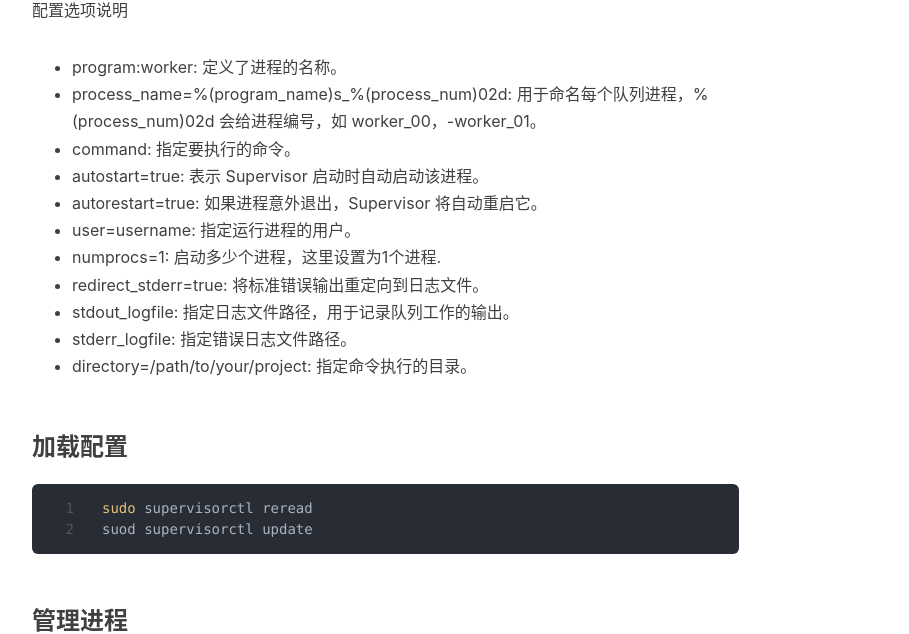
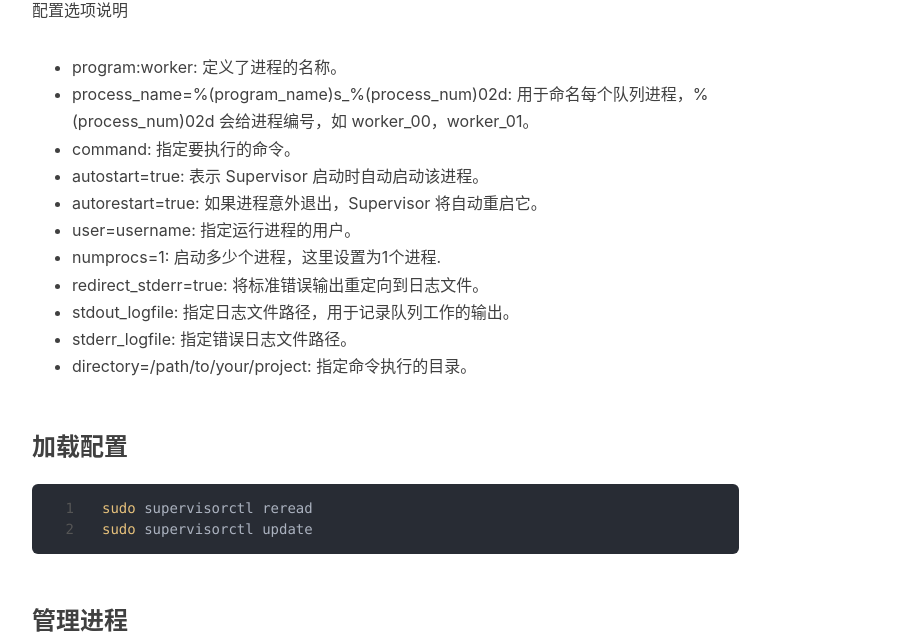
Before and after one commit to coolert/coolert.github.io, a Jekyll site: the page built from _posts/2024-08-14-supervisor.markdown, in a window 1280 px wide and 900 px high, scrolled down 1038 px. Shown: the part 176-810 px from the top of the window, without its empty margins (233-1142 px from the left). Built offline with Jekyll 4.4.1, drawn with Linux system fonts in a browser that asks for light colours; nearby versions of some CDN libraries; comment, search, counter and statistics services are not loaded.

Commit message:
Update 2024-08-14-supervisor.markdown

````diff
--- a/_posts/2024-08-14-supervisor.markdown
+++ b/_posts/2024-08-14-supervisor.markdown
@@ -39,7 +39,7 @@ directory=/path/to/your/project
 配置选项说明
 
 - program:worker: 定义了进程的名称。
-- process_name=%(program_name)s_%(process_num)02d: 用于命名每个队列进程，%(process_num)02d 会给进程编号，如 worker_00，-worker_01。
+- process_name=%(program_name)s_%(process_num)02d: 用于命名每个队列进程，%(process_num)02d 会给进程编号，如 worker_00，worker_01。
 - command: 指定要执行的命令。
 - autostart=true: 表示 Supervisor 启动时自动启动该进程。
 - autorestart=true: 如果进程意外退出，Supervisor 将自动重启它。
@@ -54,7 +54,7 @@ directory=/path/to/your/project
 
 ```shell
 sudo supervisorctl reread
-suod supervisorctl update
+sudo supervisorctl update
 ```
 
 ### 管理进程
````
